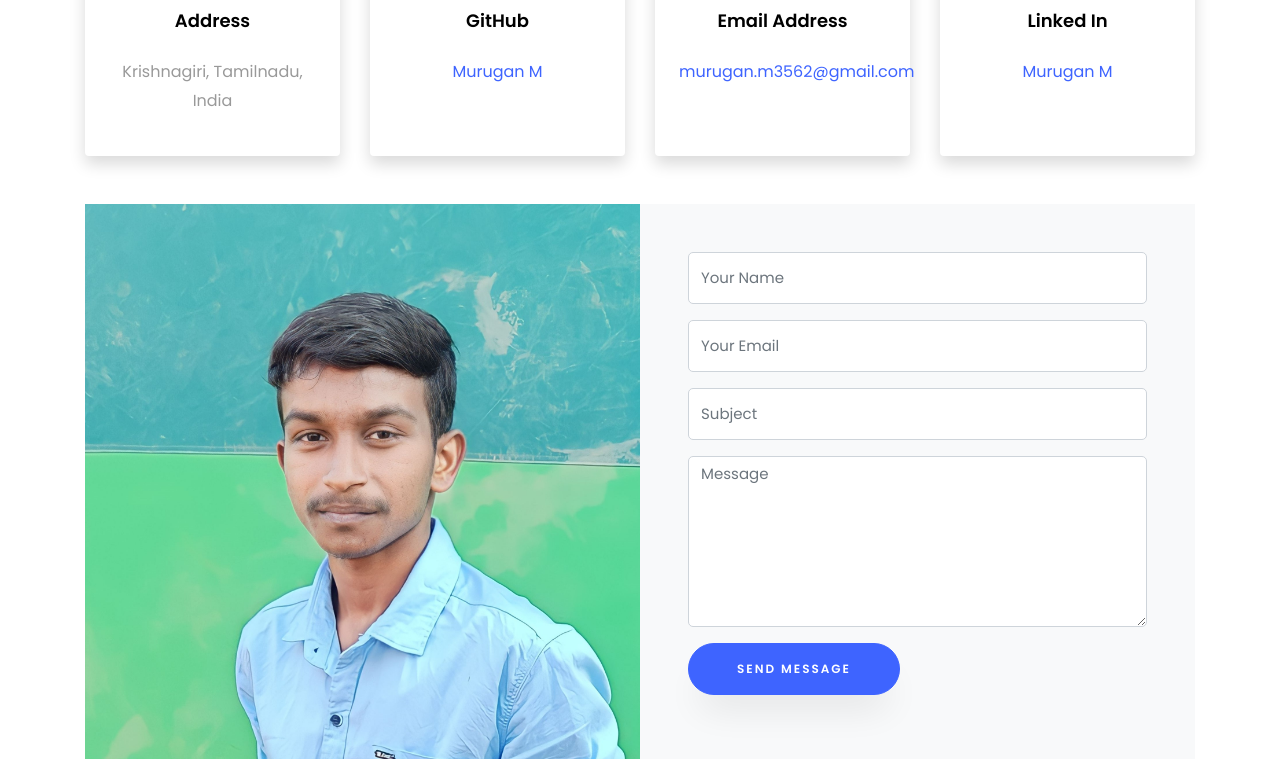
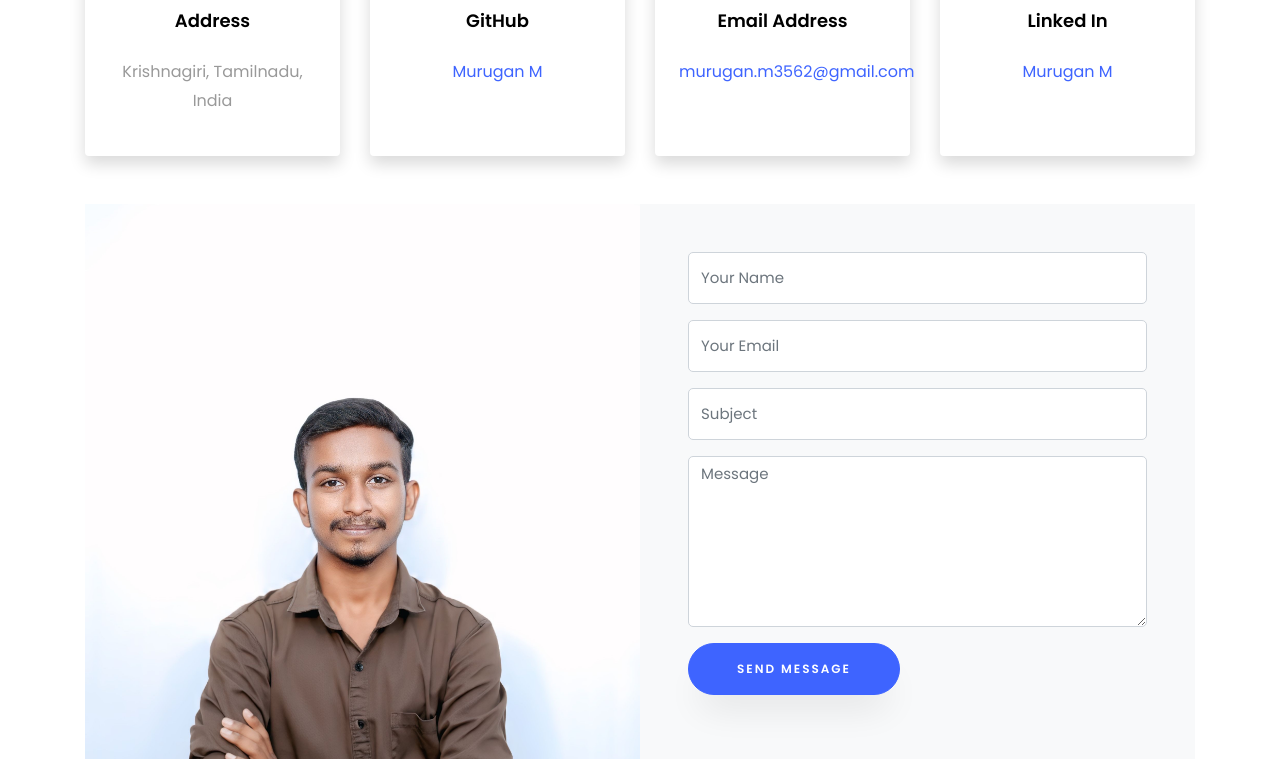
Before and after one commit to murugan123456/Murugan-profile, a plain HTML site: page index.html in a window 1280 px wide. Shown: the part 6878-7637 px from the top of the page. Drawn offline with Linux system fonts and the light colour scheme; files whose address does not match are found by name.

Commit message:
Update index.html

```diff
--- a/index.html
+++ b/index.html
@@ -579,7 +579,7 @@
           </div>
 
           <div class="col-md-6 d-flex">
-          	<div class="img" style="background-image: url(images/alice.jpg);" alt="Murugan - Operations Associate"></div>
+          	<div class="img" style="background-image: url(images/Murugan.jpg);" alt="Murugan -Tech Ops specialist"></div>
           </div>
         </div>
       </div>
```
